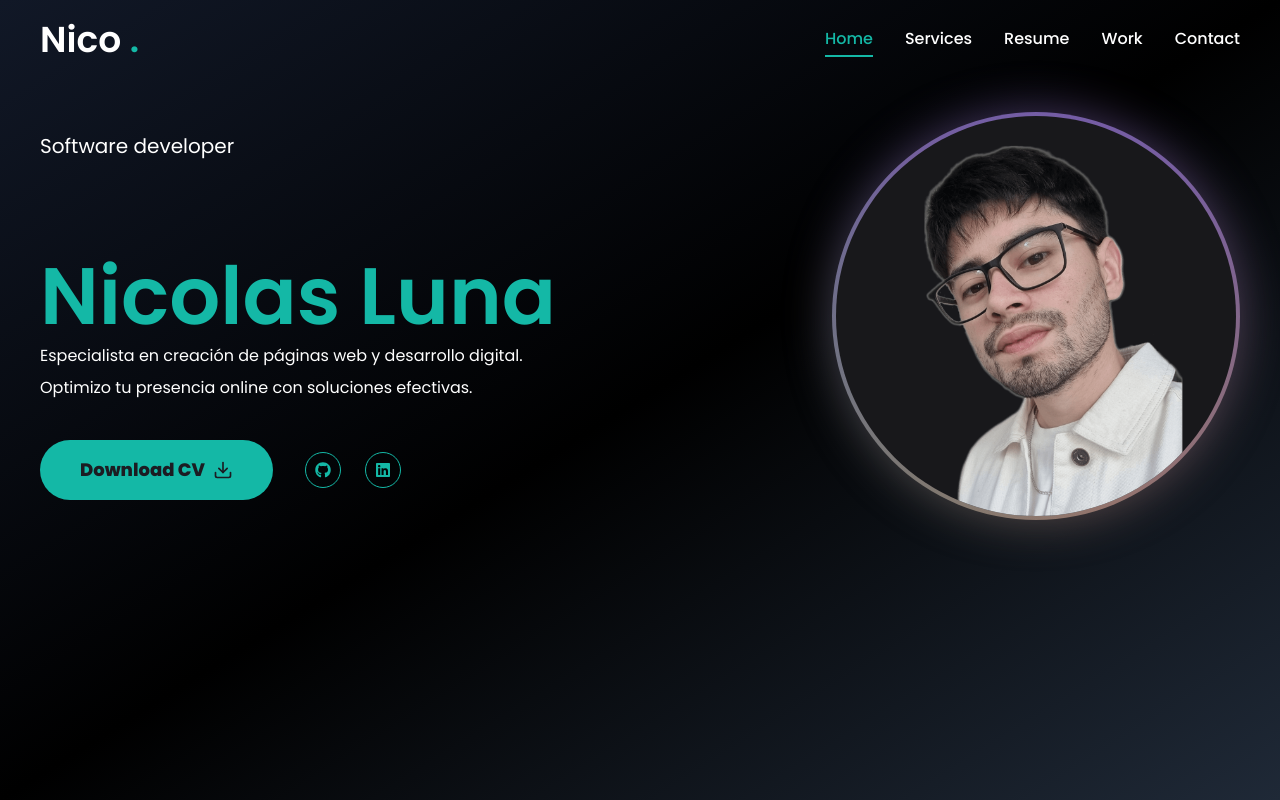
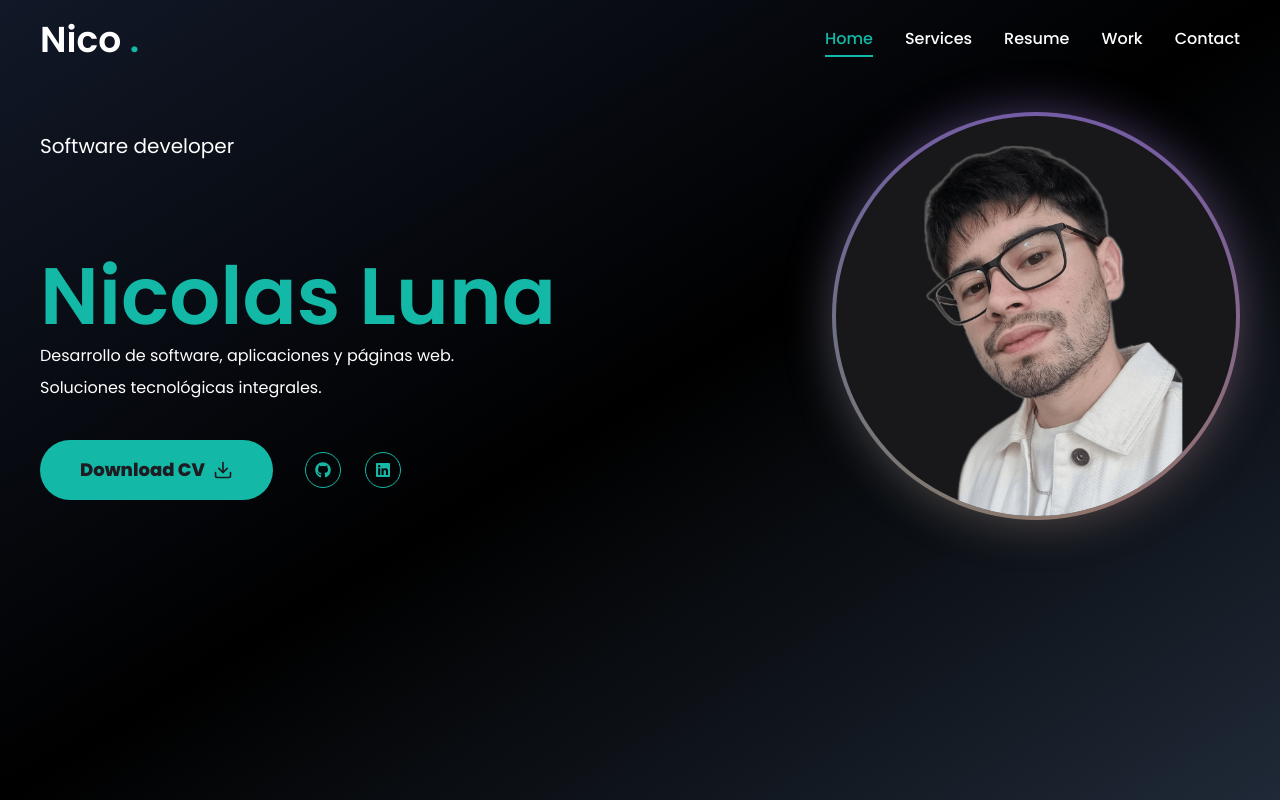
Before and after one commit to EstebanLuu/portfolio-next, a Next.js app: page / in a window 1280 px wide. Built offline with nearby package versions, Linux system fonts and the light colour scheme.

Commit message:
feat: new commit

```diff
--- a/app/page.jsx
+++ b/app/page.jsx
@@ -15,10 +15,9 @@ const Home = () => {
               Nicolas Luna
             </span>
             </h1>
-            <p className='max-w-[500px] mb-9 pt-5 sm:pt-0 text-white/88'>
-              Especialista en creación de páginas web y desarrollo digital. Optimizo tu presencia online con soluciones efectivas.
-            </p>
-
+            <h4 className='max-w-[500px] mb-9 pt-5 sm:pt-0 text-white/88'>
+              Desarrollo de software, aplicaciones y páginas web. Soluciones tecnológicas integrales.
+            </h4>
             <div className='flex flex-col xl:flex-row items-center gap-8'>
               <a href="/nicolasLunaFullstackCV.pdf"
                 download="CV_Nicolas_Luna.pdf" className="flex items-center gap-2 p-4 px-10 bg-accent text-primary font-extrabold text-lg rounded-full transition-all duration-300  hover:scale-105 focus:outline-none">
```
